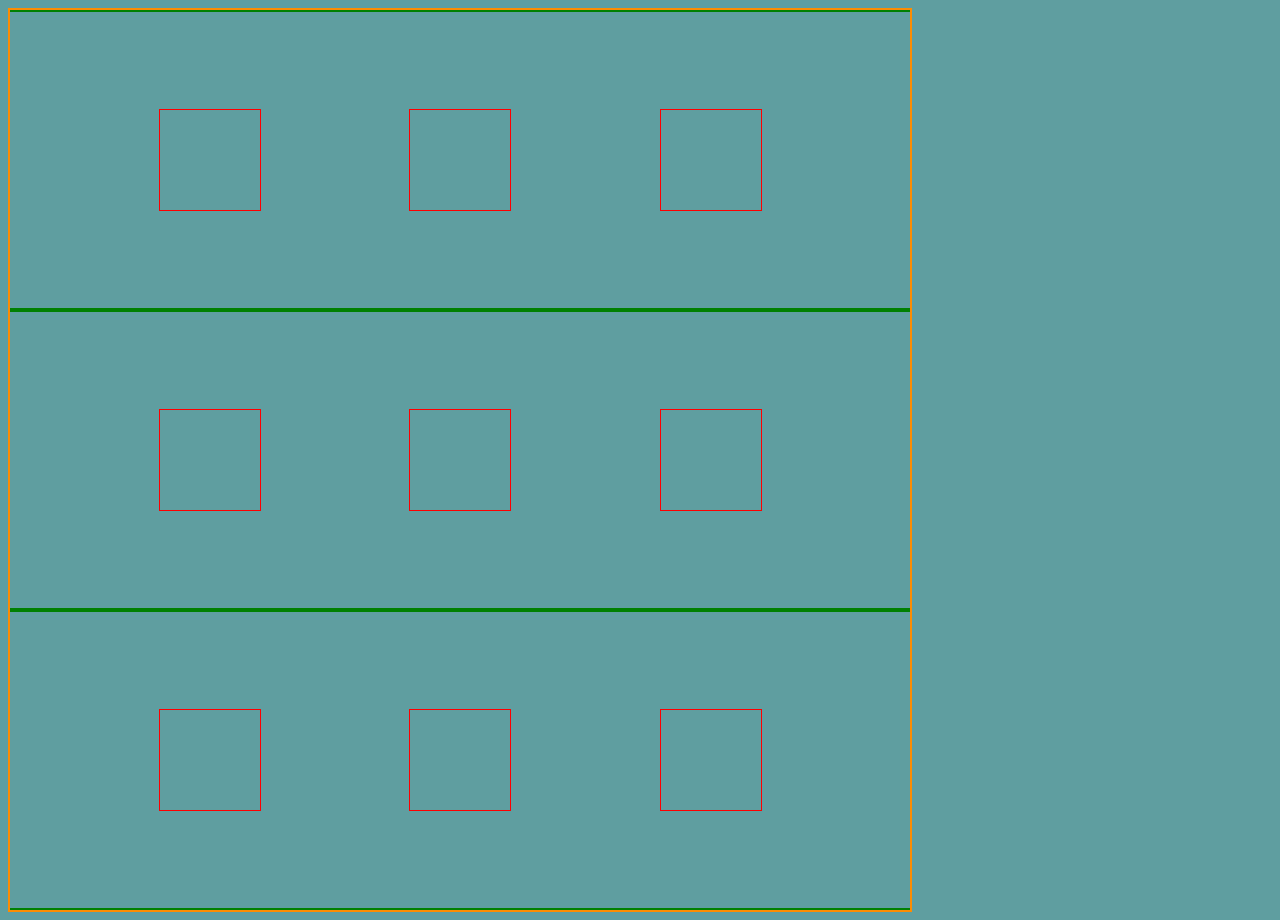
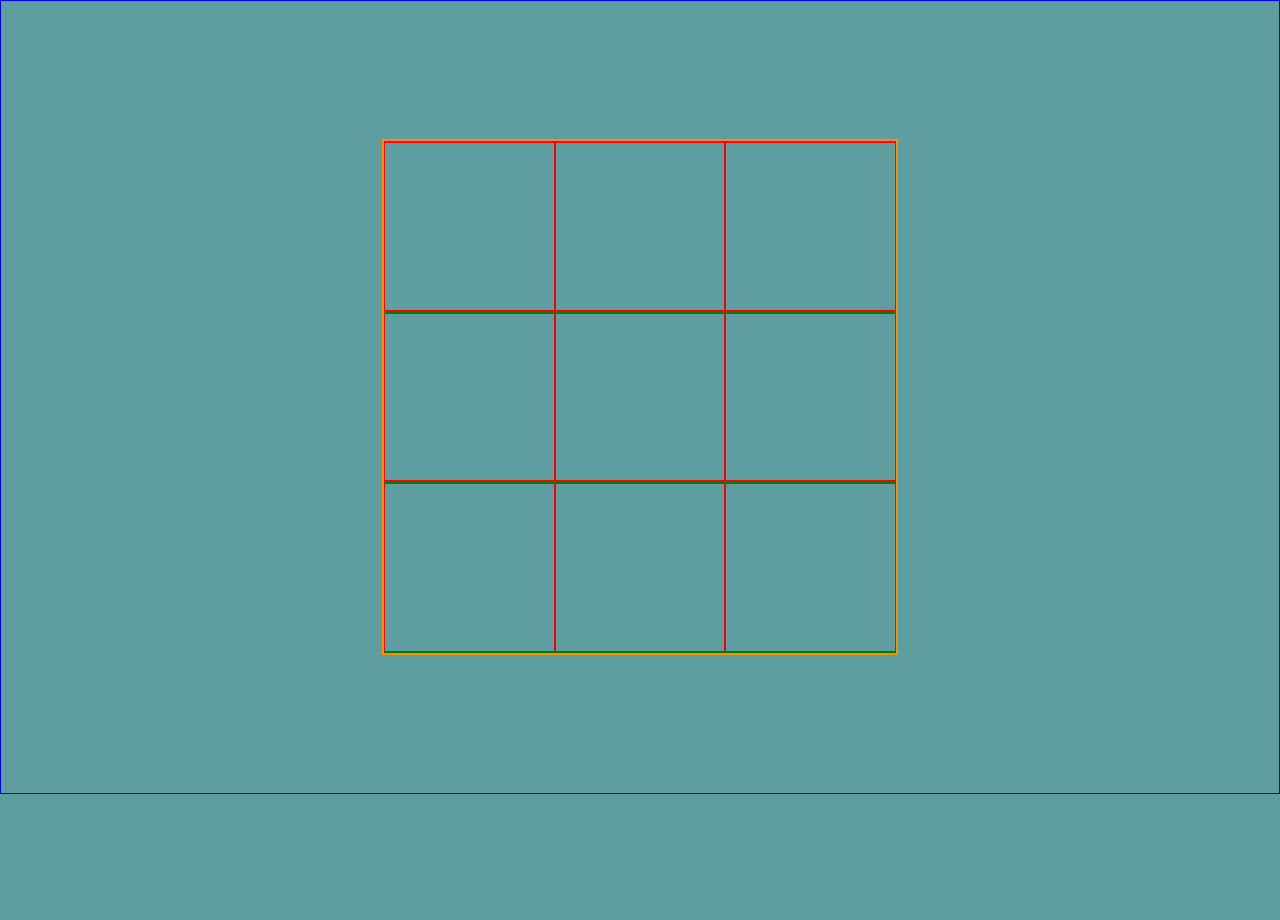
Before and after one commit to JeffreyChuCPA/Tic-Tac-Toe, a React (Vite) app: page / in a window 1280 px wide. After the commit the page ends 800 px from the top, so only its background shows below. Built offline with nearby package versions, Linux system fonts and the light colour scheme.

Commit message:
Worked on CSS and ResultsCard component

```diff
--- a/src/App.css
+++ b/src/App.css
@@ -1,14 +1,30 @@
 :root {
   box-sizing: border-box;
+}
+
+html, body {
+  height: 100%;
+  margin: 0;
+}
+
+/** App */
+.app {
+  display: flex;
+  justify-content: center;
+  align-items: center;
+  border: 1px solid blue;
+  margin: 0 auto;
+  height: 99vh;
+  position: relative;
 }
 
 /** Board */
 .board {
   border: 2px solid darkorange;
-  max-width: 900px;
-  max-height: 900px;
-  min-height: 320px;
-  min-width: 320px;
+  aspect-ratio: 1/1;
+  width: 40%;
+  max-width: 830px;
+  min-width: 304px;
   display: flex;
   justify-content: center;
   align-items: center;
@@ -26,15 +42,22 @@
 }
 
 .markbox {
-  min-width: 100px;
-  min-height: 100px;
+  width: 33%;
+  height: 100%;
   border: 1px solid red;
 }
 
 /** Results */
 .results {
+  width: 20%;
   min-width: 200px;
-  min-height: 200px;
-  border: 2px solid yellow;
-
+  aspect-ratio: 1/1;
+  position: fixed;
+  background-color: aquamarine;
+  z-index: 5;
+  display: flex;
+  justify-content: center;
+  align-items: center;
+  flex-direction: column;
+  gap: 10px;
 }
--- a/src/App.tsx
+++ b/src/App.tsx
@@ -1,4 +1,4 @@
-import { useState } from 'react'
+import { useEffect, useState } from 'react'
 import Board from './components/Board'
 import './App.css'
 import ResultsCard from './components/ResultsCard'
@@ -13,10 +13,15 @@ function App() {
   const [winner, setWinner] = useState<string>('')
   const [currentPlayer, setCurrentPlayer] = useState<string>('')
   const [gameBoard, setGameBoard] = useState<(string | null)[]>(Array(9).fill(null))
+  const [allMarked, setAllMarked] = useState<boolean>(false)
+
+  useEffect(() => {
+    gameBoard.every((cell) => cell !== null) ? setAllMarked(true) : setAllMarked(false)
+  })
 
   const determineFirstTurn = (numberOfPlayers: number): void => {
-    const randomTurn = Math.floor(Math.random() * numberOfPlayers)
-    const firstTurn = randomTurn ? 'p1' : 'p2'
+    const randomTurn: number = Math.floor(Math.random() * numberOfPlayers)
+    const firstTurn: string = randomTurn ? 'p1' : 'p2'
     return setCurrentPlayer(firstTurn)
   }
 
@@ -25,11 +30,12 @@ function App() {
       {!currentPlayer ? determineFirstTurn(2) : null}
       {console.log(currentPlayer)}
       {console.log(gameBoard)}
-      {/* <PlayerCard/> */}
-      <Board gameBoard={gameBoard} setGameBoard={setGameBoard} winner={winner} setWinner={setWinner} currentPlayer={currentPlayer} setCurrentPlayer={setCurrentPlayer}/>
-      {/* <PlayerCard/> */}
-      {winner && console.log(`The Winner is ${winner}`)}
-      <ResultsCard winner={winner} setWinner={setWinner} setGameBoard={setGameBoard} />
+      <div className='app'>
+        {/* <PlayerCard/> */}
+        <Board gameBoard={gameBoard} setGameBoard={setGameBoard} winner={winner} setWinner={setWinner} currentPlayer={currentPlayer} setCurrentPlayer={setCurrentPlayer}/>
+        {/* <PlayerCard/> */}
+        <ResultsCard winner={winner} setWinner={setWinner} allMarked={allMarked} setGameBoard={setGameBoard} />
+      </div>
     </>
   )
 }
--- a/src/components/ResultsCard.tsx
+++ b/src/components/ResultsCard.tsx
@@ -3,10 +3,11 @@ import React from "react";
 type ResultsCardProps = {
   winner: string,
   setWinner: React.Dispatch<React.SetStateAction<string>>,
+  allMarked: boolean,
   setGameBoard: React.Dispatch<React.SetStateAction<(string | null)[]>>
 };
 
-const ResultsCard: React.FC<ResultsCardProps> = ({ winner, setWinner, setGameBoard }) => {
+const ResultsCard: React.FC<ResultsCardProps> = ({ winner, setWinner, allMarked, setGameBoard }) => {
 
   const handlePlayAgain = (): void => {
     setWinner('');
@@ -18,11 +19,18 @@ const ResultsCard: React.FC<ResultsCardProps> = ({ winner, setWinner, setGameBoa
     <>
       {winner &&
         <div className="results">
-          {`Winner is ${winner}!`}
+          <span className="results-text">{`Winner is ${winner}!`}</span>
           <button className="results-btn" onClick={() => handlePlayAgain()}>
             Play Again
           </button>
-          </div>}
+        </div>}
+      {!winner && allMarked ?
+        <div className="results">
+          <span className="results-text">{`It's a tie!`}</span>
+          <button className="results-btn" onClick={() => handlePlayAgain()}>
+            Play Again
+          </button>
+        </div> : null}
     </>
   )
 };
```
